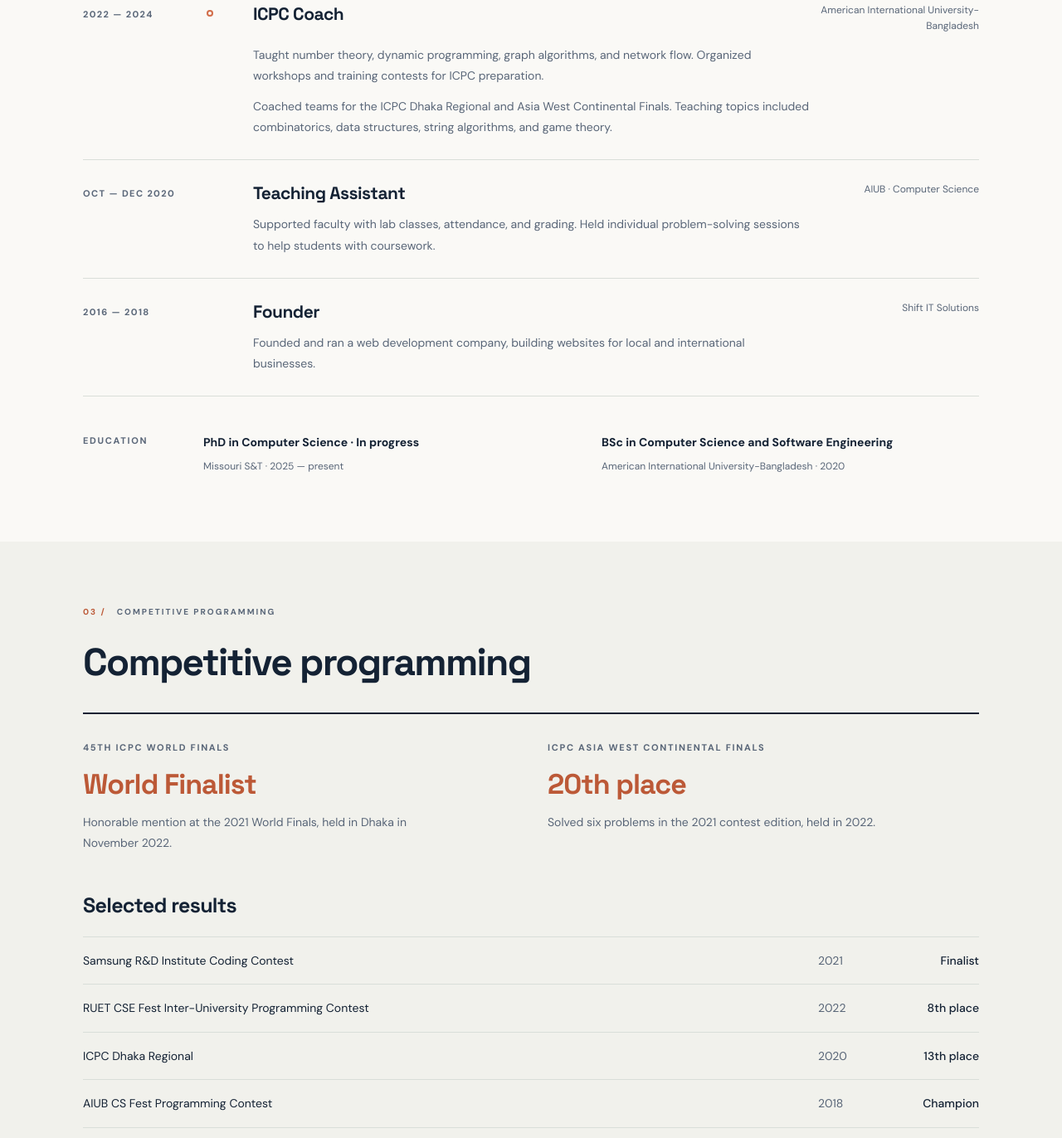
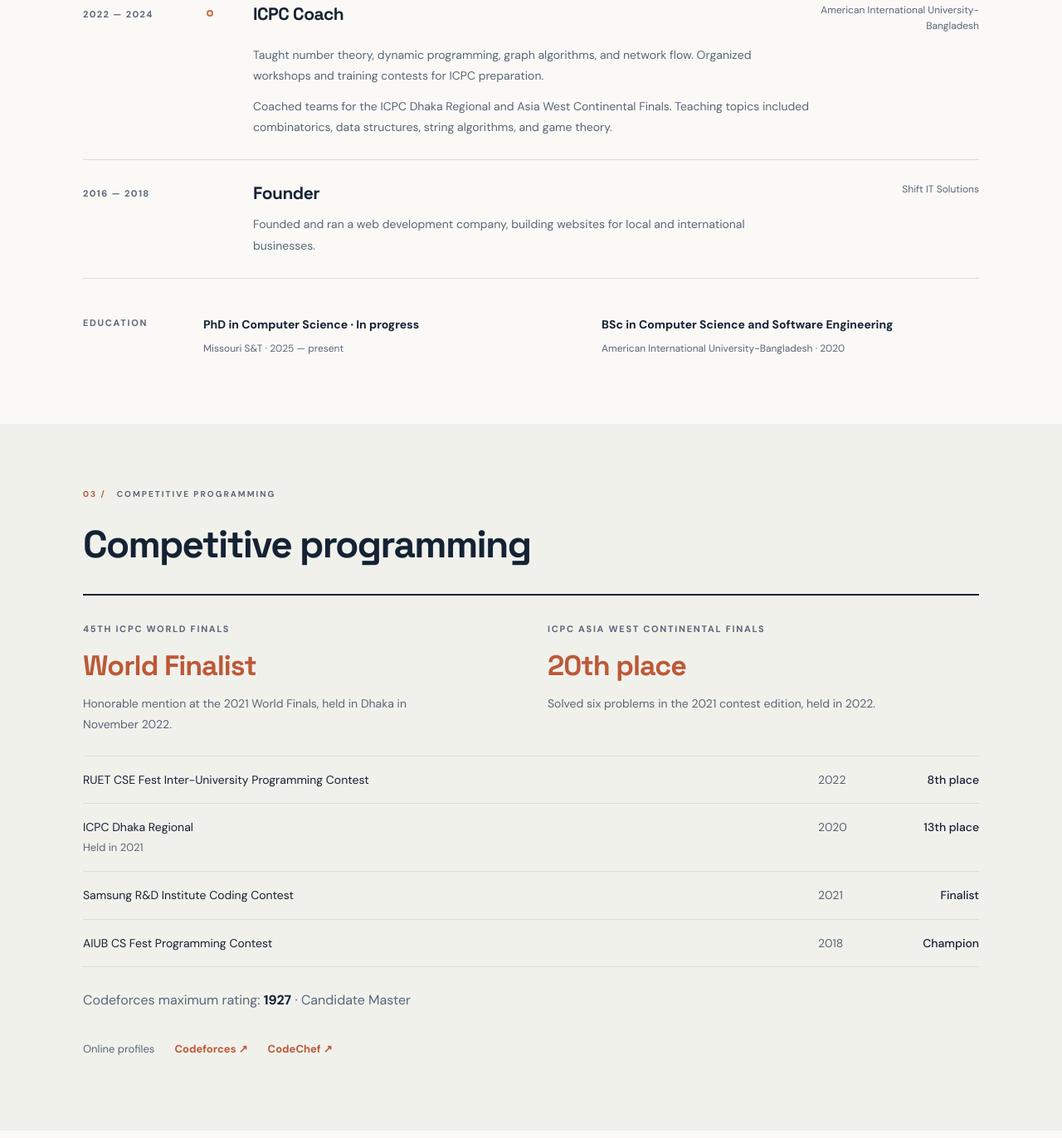
Before and after one commit to MSwadhin/MSwadhin.github.io, a plain HTML site: page index.html in a window 1280 px wide. Shown: the part 2928-4300 px from the top of the page at 83% size. Drawn offline with Linux system fonts and the light colour scheme.

Commit message:
Reorder contest results and simplify experience

```diff
--- a/index.html
+++ b/index.html
@@ -103,7 +103,6 @@
             <p>Taught number theory, dynamic programming, graph algorithms, and network flow. Organized workshops and training contests for ICPC preparation.</p><p>Coached teams for the ICPC Dhaka Regional and Asia West Continental Finals. Teaching topics included combinatorics, data structures, string algorithms, and game theory.</p>
           </div>
         </article>
-        <article class="timeline-item"><div class="timeline-left"><span class="time">OCT — DEC 2020</span></div><div class="timeline-main"><div class="job-head"><h3>Teaching Assistant</h3><span>AIUB · Computer Science</span></div><p>Supported faculty with lab classes, attendance, and grading. Held individual problem-solving sessions to help students with coursework.</p></div></article>
         <article class="timeline-item"><div class="timeline-left"><span class="time">2016 — 2018</span></div><div class="timeline-main"><div class="job-head"><h3>Founder</h3><span>Shift IT Solutions</span></div><p>Founded and ran a web development company, building websites for local and international businesses.</p></div></article>
       </div>
       <div class="education"><span class="edu-label">EDUCATION</span>
@@ -116,11 +115,10 @@
       <div class="section-label"><span>03 /</span> COMPETITIVE PROGRAMMING</div>
       <div class="section-heading"><div><h2>Competitive programming</h2></div></div>
       <div class="contest-highlight"><div><span class="eyebrow">45TH ICPC WORLD FINALS</span><h3>World Finalist</h3><p>Honorable mention at the 2021 World Finals, held in Dhaka in November 2022.</p></div><div><span class="eyebrow">ICPC ASIA WEST CONTINENTAL FINALS</span><h3>20th place</h3><p>Solved six problems in the 2021 contest edition, held in 2022.</p></div></div>
-      <h3 class="subsection-title">Selected results</h3>
       <div class="results-list">
+        <div><span>RUET CSE Fest Inter-University Programming Contest</span><span>2022</span><strong>8th place</strong></div>
+        <div><span>ICPC Dhaka Regional<small class="contest-date-note">Held in 2021</small></span><span>2020</span><strong>13th place</strong></div>
         <div><span>Samsung R&amp;D Institute Coding Contest</span><span>2021</span><strong>Finalist</strong></div>
-        <div><span>RUET CSE Fest Inter-University Programming Contest</span><span>2022</span><strong>8th place</strong></div>
-        <div><span>ICPC Dhaka Regional</span><span>2020</span><strong>13th place</strong></div>
         <div><span>AIUB CS Fest Programming Contest</span><span>2018</span><strong>Champion</strong></div>
       </div>
       <p class="rating-note">Codeforces maximum rating: <strong>1927</strong> · Candidate Master</p>
--- a/styles.css
+++ b/styles.css
@@ -201,3 +201,5 @@ footer { background: #0f1c2a; color: #c7d0d9; }
 #research .section-heading .inline-link { margin-top: 12px; }
 .rating-note { margin: 26px 0 0; font-size: 1rem; line-height: 1.8; color: var(--muted); }
 .rating-note strong { color: var(--ink); }
+
+.contest-date-note { display: block; margin-top: 4px; font-size: .8125rem; color: var(--muted); }
```
